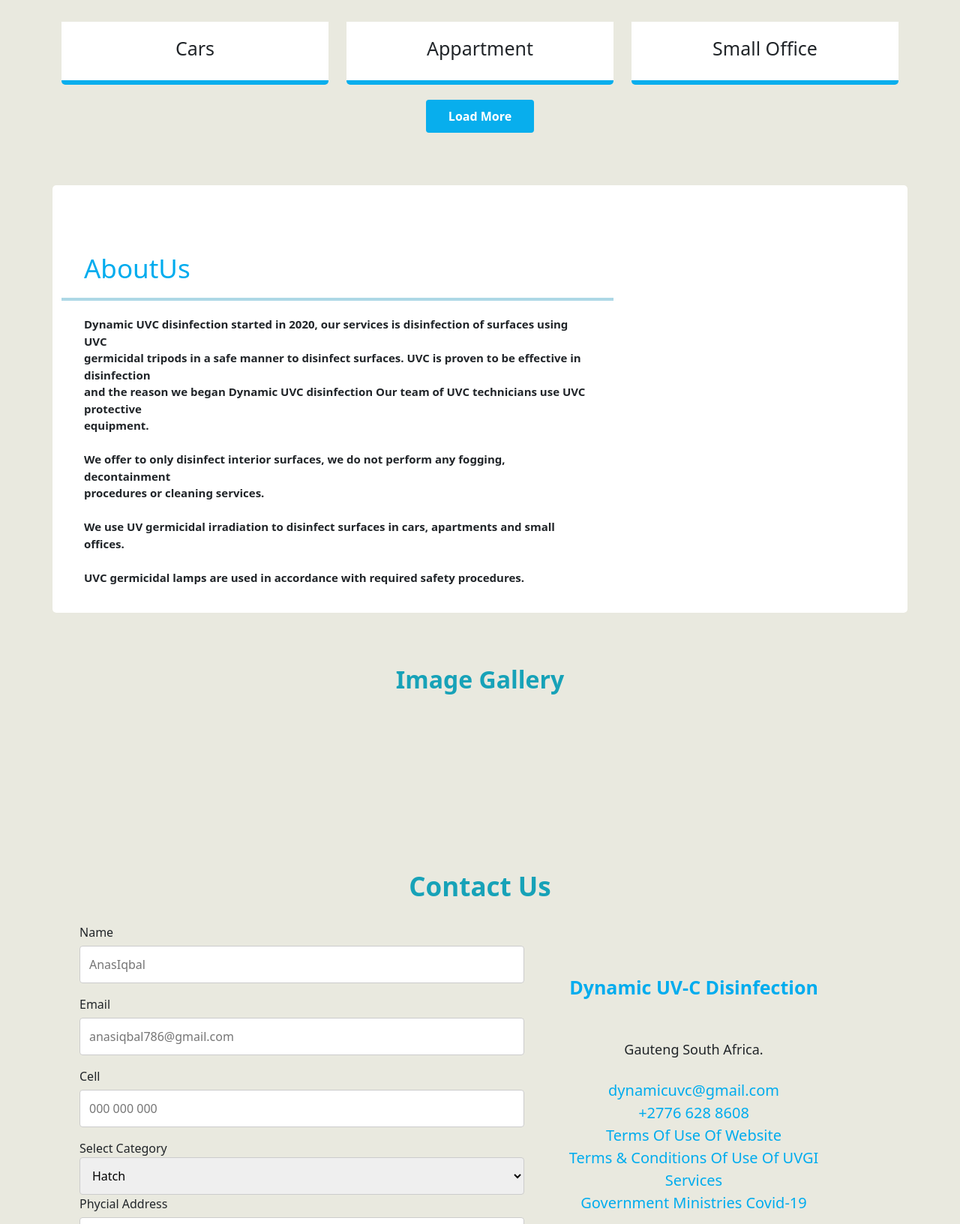
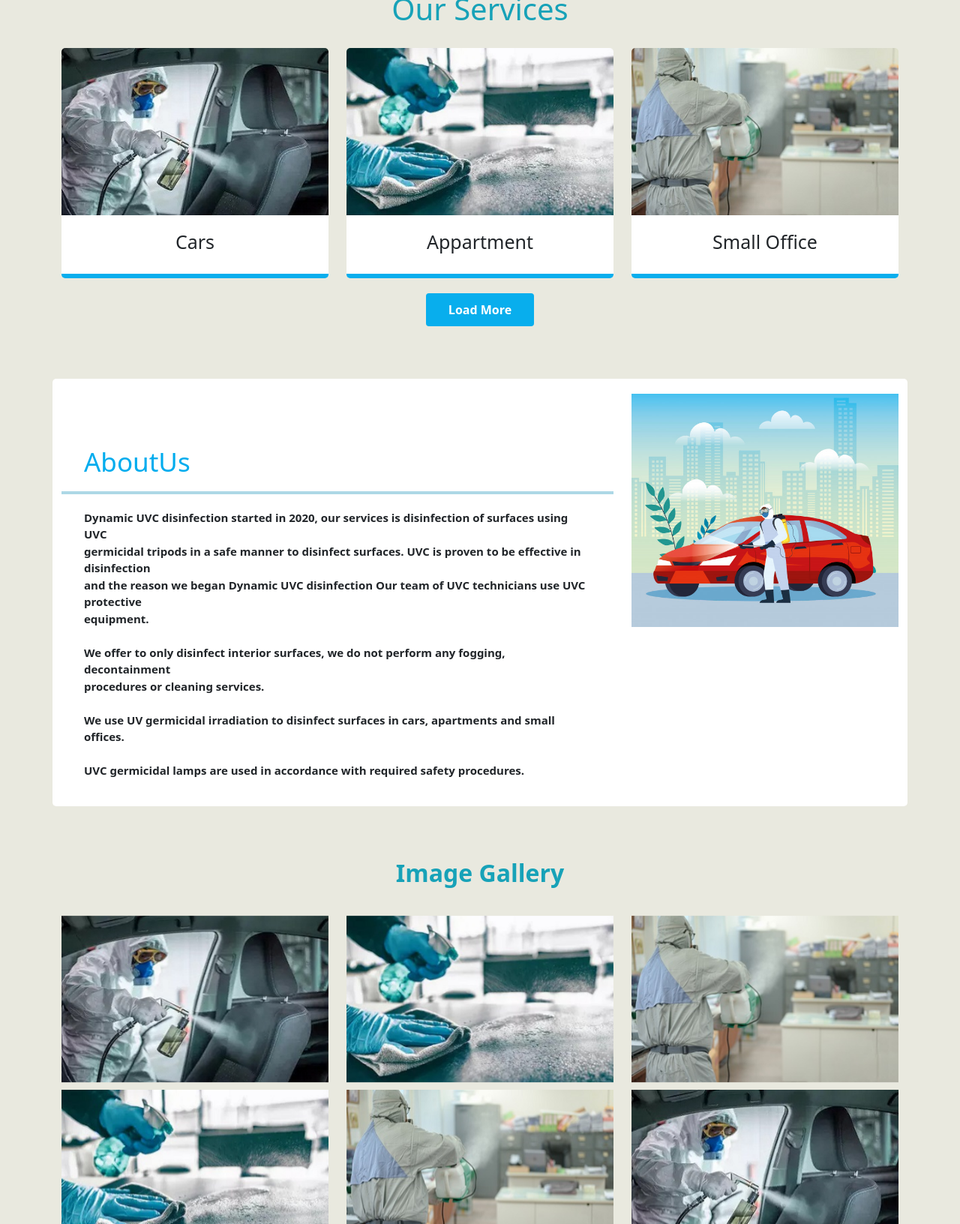
Before and after one commit to Anasiqbal808/animation-web, a plain HTML site: page index.html in a window 1280 px wide. Shown: the part 786-2418 px from the top of the page at 75% size. Drawn offline with nearby package versions, Linux system fonts and the light colour scheme.

Commit message:
Update index.html

```diff
--- a/index.html
+++ b/index.html
@@ -62,7 +62,7 @@
                 </div>
 
                 <div class="col-lg-5 col-md-5 col-sm-12">
-                    <img src="img/CarW.png" class="slideInDown" width="100%" alt="">
+                    <img src="./CarW.png" class="slideInDown" width="100%" alt="">
                 </div>
 
             </div>
@@ -77,7 +77,7 @@
             <div class="row">
                 <div class="col-lg-4 col-md-4 col-sm-12 ">
                     <div class="carddd">
-                        <img src="img/p1.jpg" width="100%" alt="">
+                        <img src="./p1.jpg" width="100%" alt="">
                         <div class="work">
                             <h4>Cars</h4>
                         </div>
@@ -86,7 +86,7 @@
 
                 <div class="col-lg-4 col-md-4 col-sm-12 ">
                     <div class="carddd">
-                        <img src="img/p2.jpg" width="100%" alt="">
+                        <img src="./p2.jpg" width="100%" alt="">
                         <div class="work">
                             <h4>Appartment</h4>
                         </div>
@@ -95,7 +95,7 @@
 
                 <div class="col-lg-4 col-md-4 col-sm-12 ">
                     <div class="carddd">
-                        <img src="img/p3.jpg" width="100%" alt="">
+                        <img src="./p3.jpg" width="100%" alt="">
                         <div class="work">
                             <h4>Small Office</h4>
                         </div>
@@ -129,7 +129,7 @@
                 </div>
 
                 <div class="col-lg-4 col-md-4 col-sm-12 ">
-                    <img src="img/About.jpeg" width="100%" alt="">
+                    <img src="./About.jpeg" width="100%" alt="">
                 </div>
             </div>
         </div>
@@ -142,29 +142,29 @@
             <h2>Image Gallery</h2>
             <div class="row">
                 <div class="col-lg-4 col-md-4 col-sm-12">
-                    <img src="img/p1.jpg" class="slideInUp" width="100%" alt="">
+                    <img src="./p1.jpg" class="slideInUp" width="100%" alt="">
                 </div>
 
                 <div class="col-lg-4 col-md-4 col-sm-12">
-                    <img src="img/p2.jpg" class="slideInUp" width="100%" alt="">
+                    <img src="./p2.jpg" class="slideInUp" width="100%" alt="">
                 </div>
 
                 <div class="col-lg-4 col-md-4 col-sm-12">
-                    <img src="img/p3.jpg" class="slideInUp" width="100%" alt="">
+                    <img src="./p3.jpg" class="slideInUp" width="100%" alt="">
                 </div>
             </div>
 
             <div class="row atti">
                 <div class="col-lg-4 col-md-4 col-sm-12">
-                    <img src="img/p2.jpg" class="slideInDown" width="100%" alt="">
+                    <img src="./p2.jpg" class="slideInDown" width="100%" alt="">
                 </div>
 
                 <div class="col-lg-4 col-md-4 col-sm-12">
-                    <img src="img/p3.jpg" class="slideInDown" width="100%" alt="">
+                    <img src="./p3.jpg" class="slideInDown" width="100%" alt="">
                 </div>
 
                 <div class="col-lg-4 col-md-4 col-sm-12">
-                    <img src="img/p1.jpg" class="slideInDown" width="100%" alt="">
+                    <img src="./p1.jpg" class="slideInDown" width="100%" alt="">
                 </div>
             </div>
 
```
